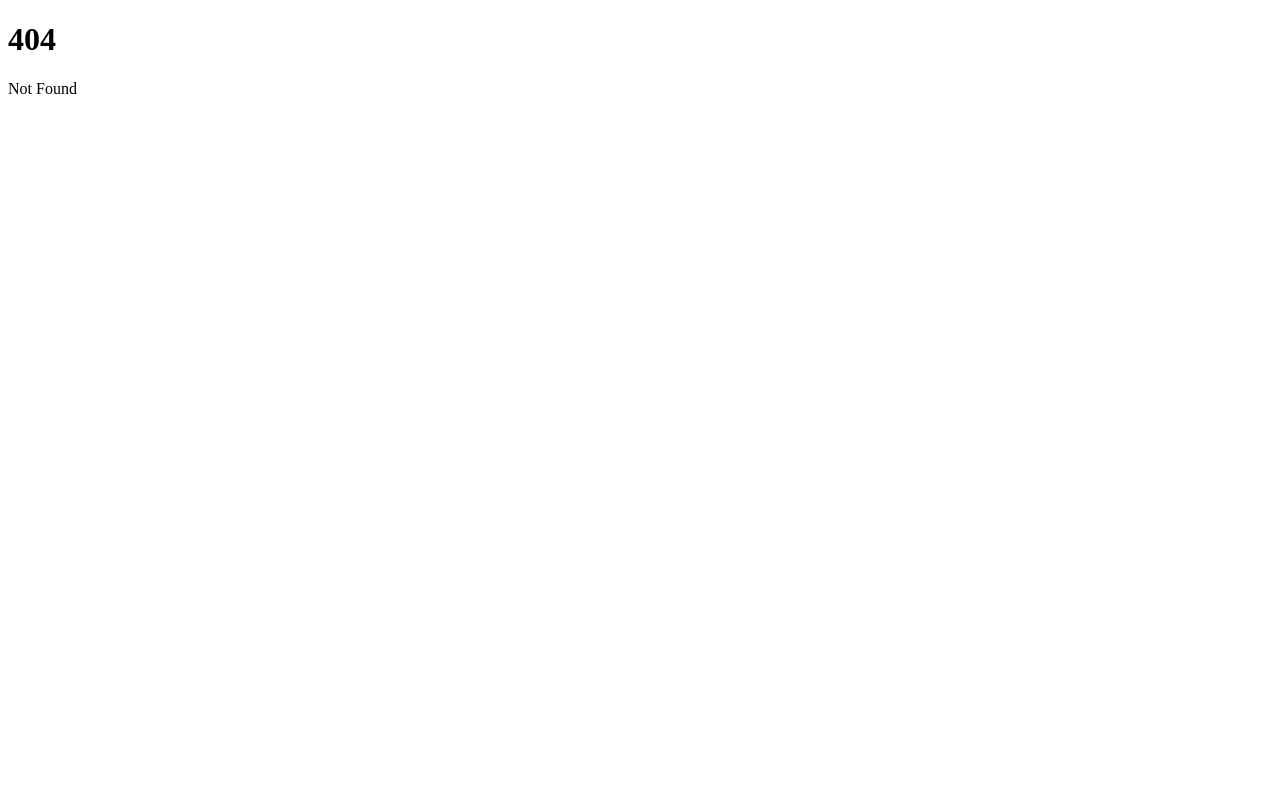
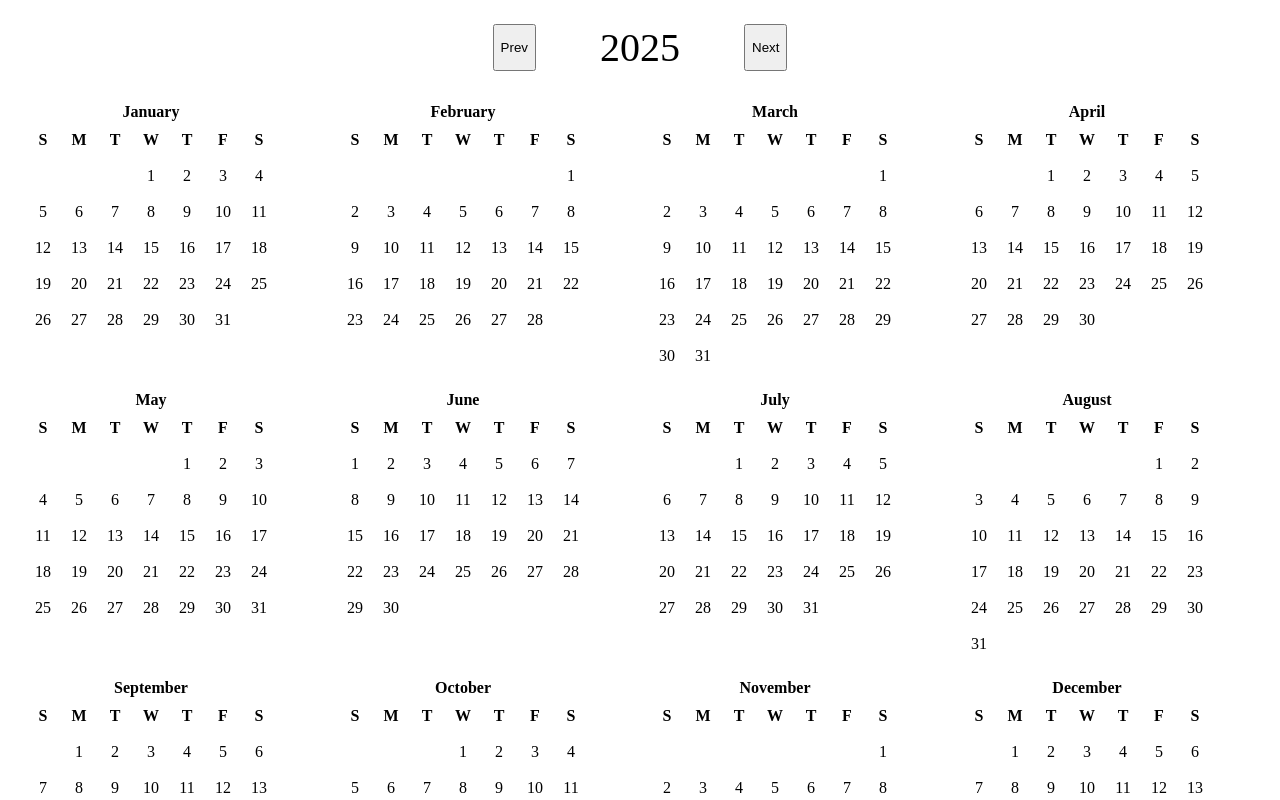
Before and after one commit to mdd95/site, a SvelteKit app: page /calendar in a window 1280 px wide. Before the commit this address had no page. Shown: the top 800 px of the page. Built offline with nearby package versions, Linux system fonts and the light colour scheme.

Commit message:
calendar

```diff
--- /dev/null
+++ b/src/routes/calendar/+page.svelte
@@ -0,0 +1,93 @@
+<script lang="ts">
+	import { DAYS, MONTHS } from './constants.js';
+
+	let year = $state(new Date().getFullYear());
+
+	function monthMatrix(year: number, month: number) {
+		const start = new Date(year, month, 1);
+		const end = new Date(year, month + 1, 0);
+
+		const dayStart = start.getDay();
+		const dateEnd = end.getDate();
+
+		return (row: number, col: number) => {
+			const i = row * 7 + col;
+			if (i - dayStart < 0 || i - dayStart > dateEnd - 1) return null;
+			return i - dayStart + 1;
+		};
+	}
+</script>
+
+<div class="year">
+	<button onclick={() => (year -= 1)}>Prev</button>
+	<span class="year-label">{year}</span>
+	<button onclick={() => (year += 1)}>Next</button>
+</div>
+
+<div class="calendar">
+	{#each Object.entries(MONTHS) as [j, months] (j)}
+		{@const getDate = monthMatrix(year, +j)}
+		<div class="month-card">
+			<span class="month-label">{months}</span>
+			<table>
+				<thead>
+					<tr>
+						{#each Object.entries(DAYS) as [k, day] (k)}
+							<th>{day.charAt(0)}</th>
+						{/each}
+					</tr>
+				</thead>
+				<tbody>
+					{#each { length: 6 }, r}
+						<tr>
+							{#each { length: 7 }, c}
+								<td>{getDate(r, c)}</td>
+							{/each}
+						</tr>
+					{/each}
+				</tbody>
+			</table>
+		</div>
+	{/each}
+</div>
+
+<style>
+	.year {
+		padding: 1rem;
+		display: flex;
+		justify-content: center;
+		gap: 4rem;
+	}
+
+	.year-label {
+		font-size: 2.5rem;
+	}
+
+	.calendar {
+		padding: 1rem;
+		display: grid;
+		grid-template-columns: repeat(auto-fit, minmax(240px, 1fr));
+		gap: 1rem;
+	}
+
+	.month-card {
+		width: max-content;
+	}
+
+	.month-label {
+		display: block;
+		text-align: center;
+		font-weight: bold;
+	}
+
+	table {
+		width: max-content;
+	}
+
+	th,
+	td {
+		width: 2rem;
+		height: 2rem;
+		text-align: center;
+	}
+</style>
--- /dev/null
+++ b/src/routes/calendar/constants.ts
@@ -0,0 +1,24 @@
+export const DAYS = {
+	0: 'Sunday',
+	1: 'Monday',
+	2: 'Tuesday',
+	3: 'Wednesday',
+	4: 'Thursday',
+	5: 'Friday',
+	6: 'Saturday',
+};
+
+export const MONTHS = {
+	0: 'January',
+	1: 'February',
+	2: 'March',
+	3: 'April',
+	4: 'May',
+	5: 'June',
+	6: 'July',
+	7: 'August',
+	8: 'September',
+	9: 'October',
+	10: 'November',
+	11: 'December',
+};
```
Also changed, not shown: package.json (+14 -14 lines), 1 other file (tests, documents, lock files or other folders).
